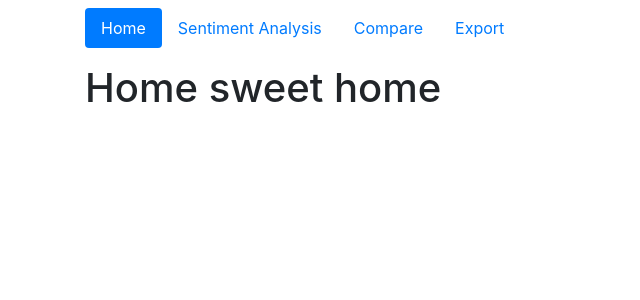
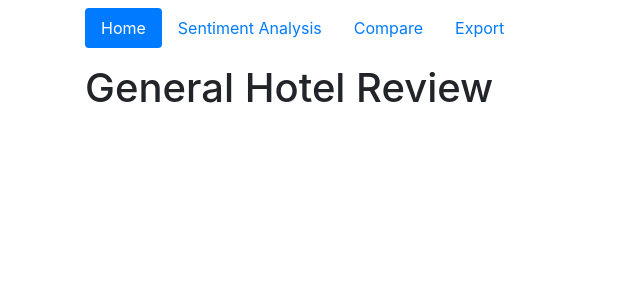
Before and after one commit to tscodes70/PythonApp, a Flask app: template templates/userDashboard.html in a window 1280 px wide. Shown: the part 38-338 px from the top of the page, without its empty margins (0-640 px from the left). Run offline with Flask 3, Linux system fonts and the light colour scheme; the template is opened without the code that fills it, so the values that code supplies are empty; some libraries are stand-ins or nearby versions.

Commit message:
title added

```diff
--- a/templates/userDashboard.html
+++ b/templates/userDashboard.html
@@ -34,7 +34,7 @@
               </ul>
               <div class="tab-content" id="pills-tabContent">
                 <div class="tab-pane fade show active" id="pills-home" role="tabpanel">
-                    <h1>Home sweet home</h1>
+                    <h1>General Hotel Review</h1>
                 </div>
                 <div class="tab-pane fade" id="pills-profile" role="tabpanel">...
 
```
